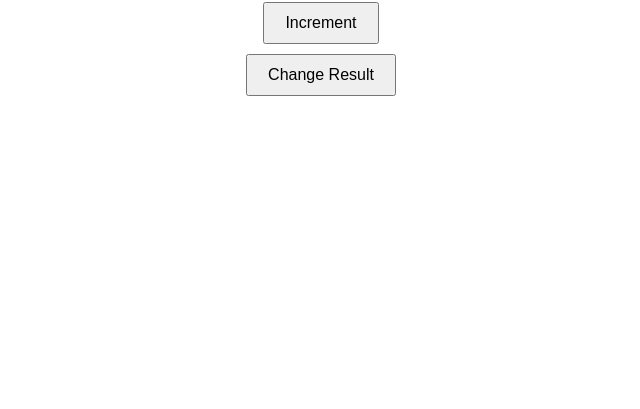
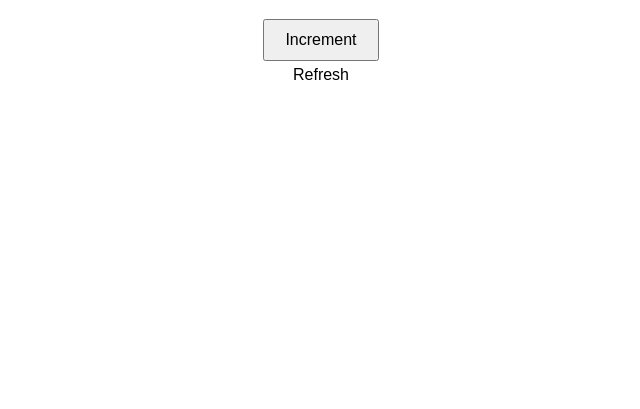
Before and after one commit to Palak030706/indianstar, a plain HTML site: page increment.html in a window 1280 px wide. Shown: the part 391-800 px from the top of the page, without its empty margins (319-959 px from the left). Drawn offline with Linux system fonts and the light colour scheme.

Commit message:
Update increment.html

```diff
--- a/increment.html
+++ b/increment.html
@@ -28,7 +28,7 @@
         <h1>Counter: <span id="count">0</span></h1>
         <button onclick="increment()">Increment</button>
     <div id="result"></div>
-        <button onclick="changeResult()">Change Result</button>
+        <keys onclick="ctrl+R()">Refresh</keys>
 
     </div>
     <script>
```
